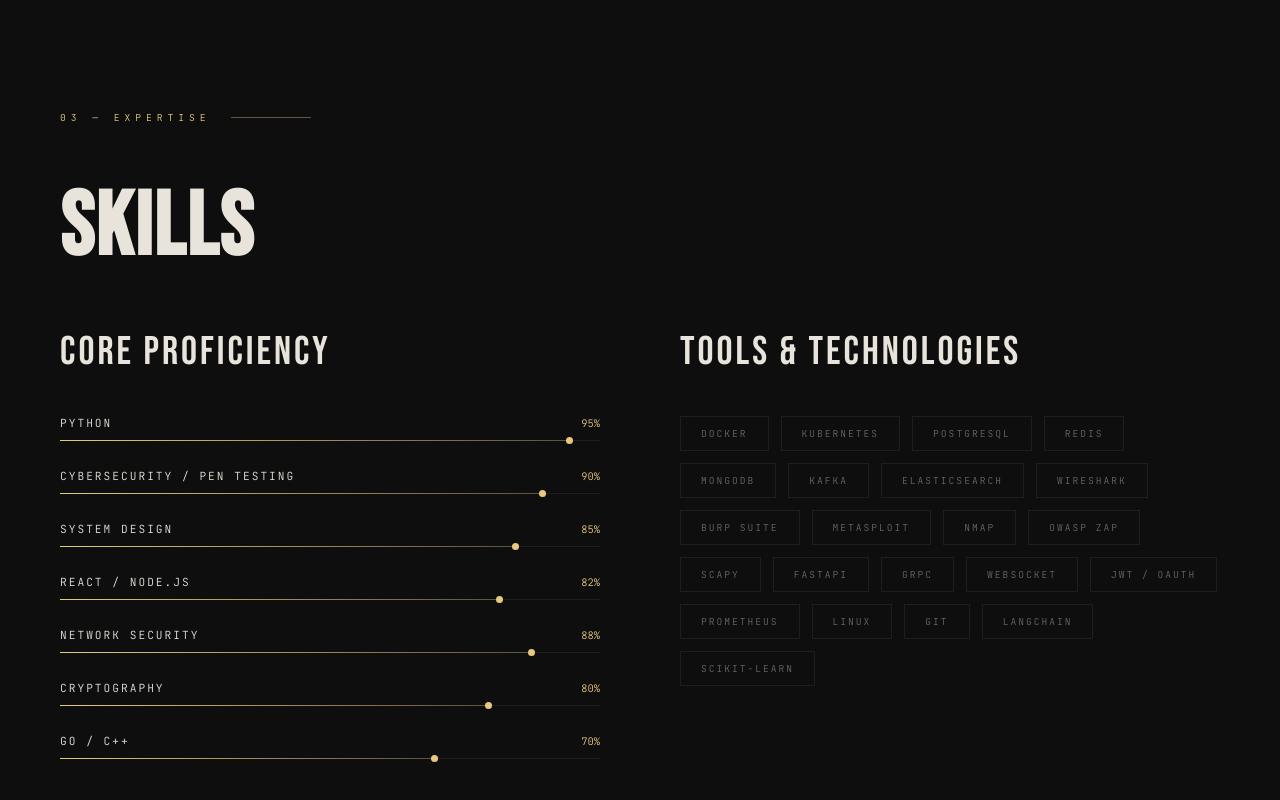
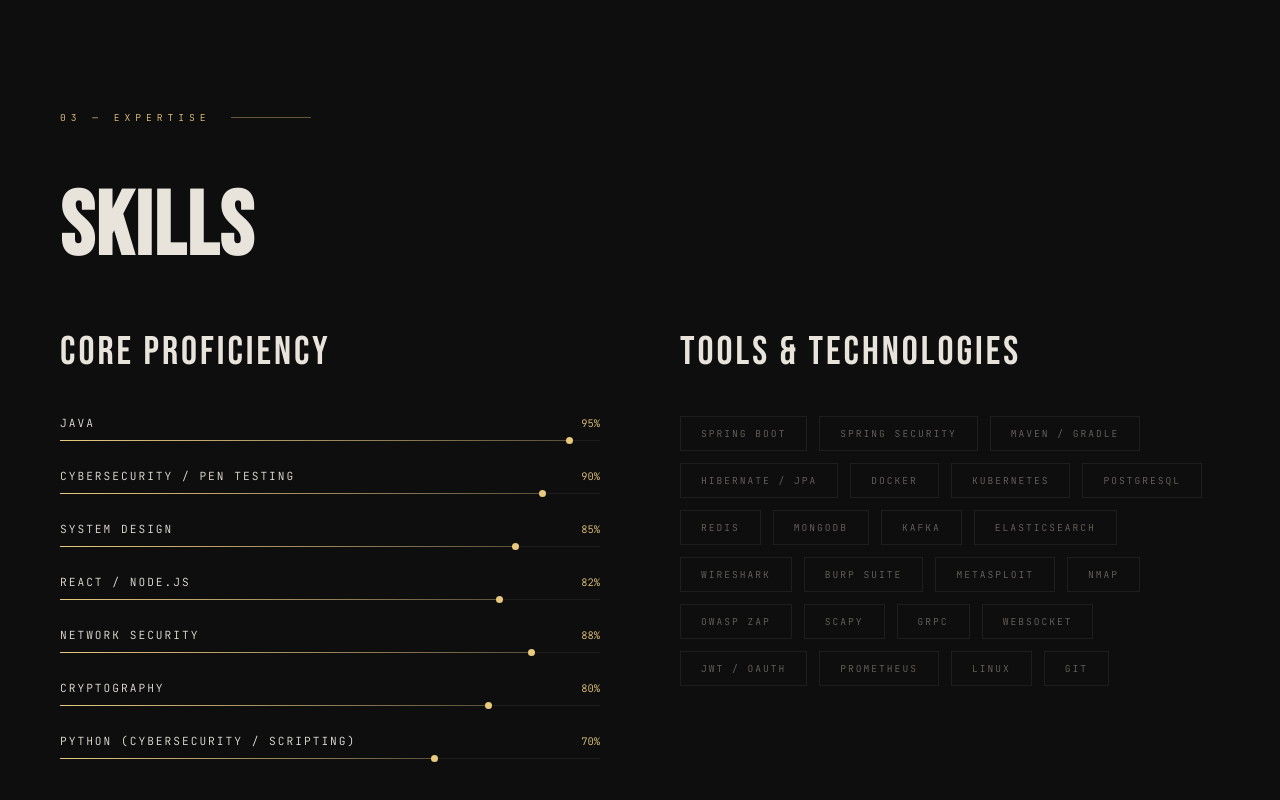
Before and after one commit to sathwikram-1808/sathwikram-1808.github.io, a plain HTML site: page index.html in a window 1280 px wide. Shown: the part 3542-4342 px from the top of the page. Drawn offline with nearby package versions, Linux system fonts and the light colour scheme.

Commit message:
index.html

```diff
--- a/index.html
+++ b/index.html
@@ -774,7 +774,7 @@
       <h3 class="project-title">Distributed Task Scheduler</h3>
       <p class="project-desc">A fault-tolerant distributed job scheduler built from scratch with priority queues, worker nodes, and real-time monitoring dashboard. Handles thousands of concurrent tasks with load balancing and retry logic.</p>
       <div class="project-tags">
-        <span class="tag">Python</span><span class="tag">Redis</span><span class="tag">Docker</span><span class="tag">FastAPI</span><span class="tag">PostgreSQL</span>
+        <span class="tag">Java</span><span class="tag">Spring Boot</span><span class="tag">Redis</span><span class="tag">Docker</span><span class="tag">PostgreSQL</span>
       </div>
       <div class="project-arrow">↗</div>
     </div>
@@ -822,7 +822,7 @@
       <h3 class="project-title">Microservices API Gateway</h3>
       <p class="project-desc">Production-grade API gateway with JWT authentication, rate limiting, request routing, and circuit breakers. Includes service discovery, health checks, and centralized logging across microservices.</p>
       <div class="project-tags">
-        <span class="tag">Go</span><span class="tag">Kubernetes</span><span class="tag">gRPC</span><span class="tag">JWT</span><span class="tag">Prometheus</span>
+        <span class="tag">Java</span><span class="tag">Spring Boot</span><span class="tag">Kubernetes</span><span class="tag">JWT</span><span class="tag">Prometheus</span>
       </div>
       <div class="project-arrow">↗</div>
     </div>
@@ -891,7 +891,7 @@
       <div class="skills-category-title">Core Proficiency</div>
 
       <div class="skill-item">
-        <div class="skill-header"><span class="skill-name">Python</span><span class="skill-pct">95%</span></div>
+        <div class="skill-header"><span class="skill-name">Java</span><span class="skill-pct">95%</span></div>
         <div class="skill-bar"><div class="skill-fill" data-width="95"></div></div>
       </div>
       <div class="skill-item">
@@ -915,7 +915,7 @@
         <div class="skill-bar"><div class="skill-fill" data-width="80"></div></div>
       </div>
       <div class="skill-item">
-        <div class="skill-header"><span class="skill-name">Go / C++</span><span class="skill-pct">70%</span></div>
+        <div class="skill-header"><span class="skill-name">Python (Cybersecurity / Scripting)</span><span class="skill-pct">70%</span></div>
         <div class="skill-bar"><div class="skill-fill" data-width="70"></div></div>
       </div>
     </div>
@@ -923,6 +923,10 @@
     <div>
       <div class="skills-category-title">Tools & Technologies</div>
       <div class="skills-cloud">
+        <span class="skill-pill">Spring Boot</span>
+        <span class="skill-pill">Spring Security</span>
+        <span class="skill-pill">Maven / Gradle</span>
+        <span class="skill-pill">Hibernate / JPA</span>
         <span class="skill-pill">Docker</span>
         <span class="skill-pill">Kubernetes</span>
         <span class="skill-pill">PostgreSQL</span>
@@ -936,15 +940,12 @@
         <span class="skill-pill">Nmap</span>
         <span class="skill-pill">OWASP ZAP</span>
         <span class="skill-pill">Scapy</span>
-        <span class="skill-pill">FastAPI</span>
         <span class="skill-pill">gRPC</span>
         <span class="skill-pill">WebSocket</span>
         <span class="skill-pill">JWT / OAuth</span>
         <span class="skill-pill">Prometheus</span>
         <span class="skill-pill">Linux</span>
         <span class="skill-pill">Git</span>
-        <span class="skill-pill">LangChain</span>
-        <span class="skill-pill">Scikit-learn</span>
       </div>
     </div>
   </div>
```
